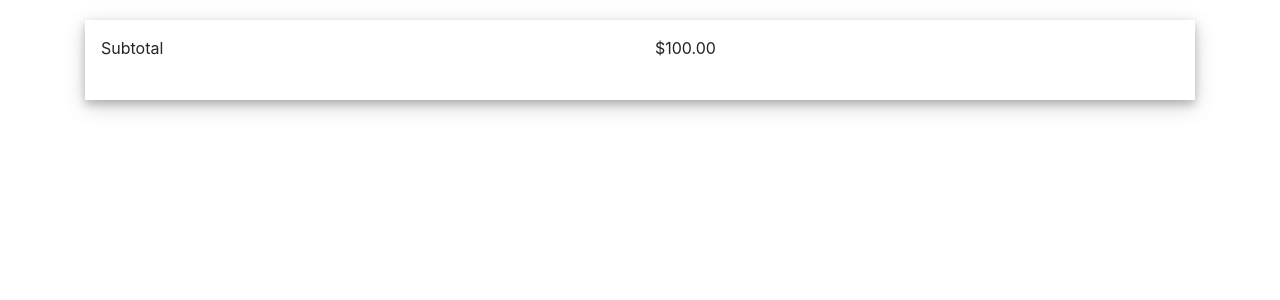
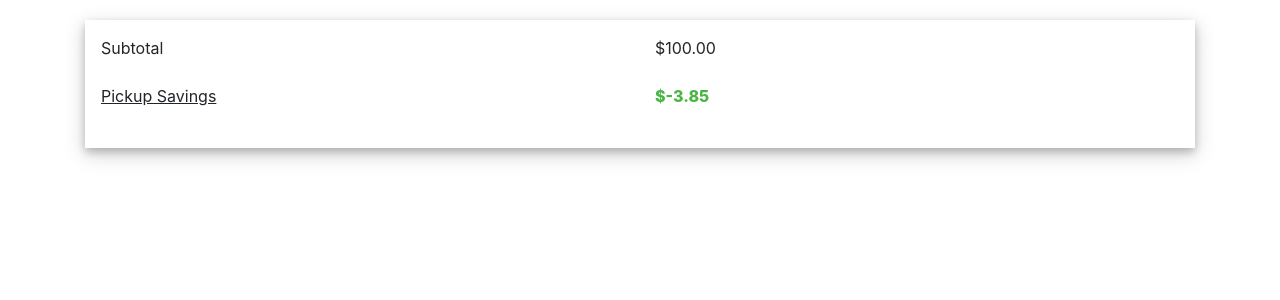
Before and after one commit to Arrotech/PizzaDelivery, a React (Create React App) app: page / in a window 1280 px wide. Shown: the top 300 px of the page. Built offline with nearby package versions, Linux system fonts and the light colour scheme.

Commit message:
Chore (PickupSavings Component)
What does this pr do?

Create a pickup savings component that encourages a user to pick the
pizza from the restaurant inorder to minimize cost.

Any related pivotal stories?

[Finishes #172485171]

Screenshots

```diff
--- a/src/App.js
+++ b/src/App.js
@@ -1,23 +1,25 @@
 import React, { Component } from "react";
 import { Container } from "react-bootstrap";
-import Subtotal from "./components/Subtotal/Subtotal"
+import Subtotal from "./components/Subtotal/Subtotal";
+import PickupSavings from "./components/PickupSavings/PickupSavings";
 import "./App.css";
 
 class App extends Component {
-
-    constructor(props){
+  constructor(props) {
     super(props);
 
     this.state = {
-            total: 100
-        }
+      total: 100,
+      PickupSavings: -3.85
+    };
   }
 
   render() {
     return (
-            <div className = "container" >
+      <div className="container">
         <Container className="purchase-card">
           <Subtotal price={this.state.total.toFixed(2)} />
+          <PickupSavings price={this.state.PickupSavings} />
         </Container>
       </div>
     );
--- /dev/null
+++ b/src/components/PickupSavings/PickupSavings.js
@@ -0,0 +1,33 @@
+import React, { Component } from "react";
+import { Row, Col, Tooltip, OverlayTrigger } from "react-bootstrap";
+
+var styles = {
+  pickupSavings: {
+    textDecoration: "underline",
+  },
+  totalSavings: {
+    color: "#4BB543",
+    fontWeight: 800,
+  },
+};
+
+export default class PickupSavings extends Component {
+  render() {
+    const tooltip = (
+      <Tooltip id="tooltip">
+        <p>Picking up pizza from the store helps minimize cost.</p>
+      </Tooltip>
+    );
+
+    return (
+      <Row className="show-grid">
+        <Col md={6}>
+          <OverlayTrigger placement="bottom" overlay={tooltip}>
+            <div style={styles.pickupSavings}>Pickup Savings</div>
+          </OverlayTrigger>
+        </Col>
+        <Col style={styles.totalSavings} md={6}>{`$${this.props.price}`}</Col>
+      </Row>
+    );
+  }
+}
```
Lines whose indentation alone changed are shown as unchanged.
